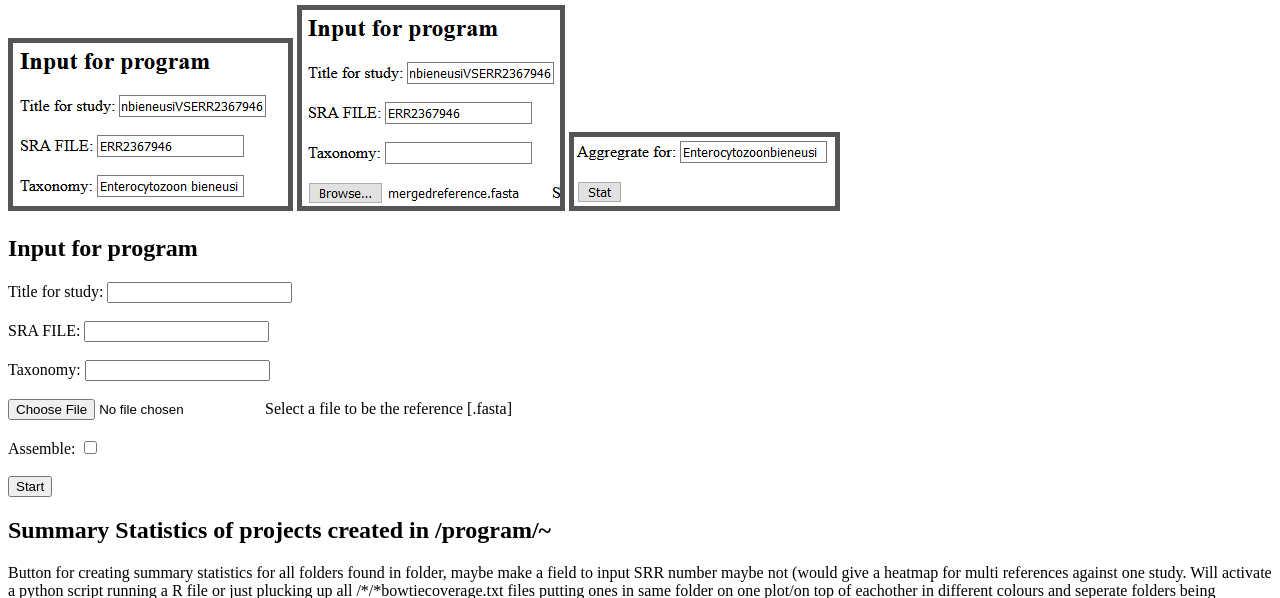
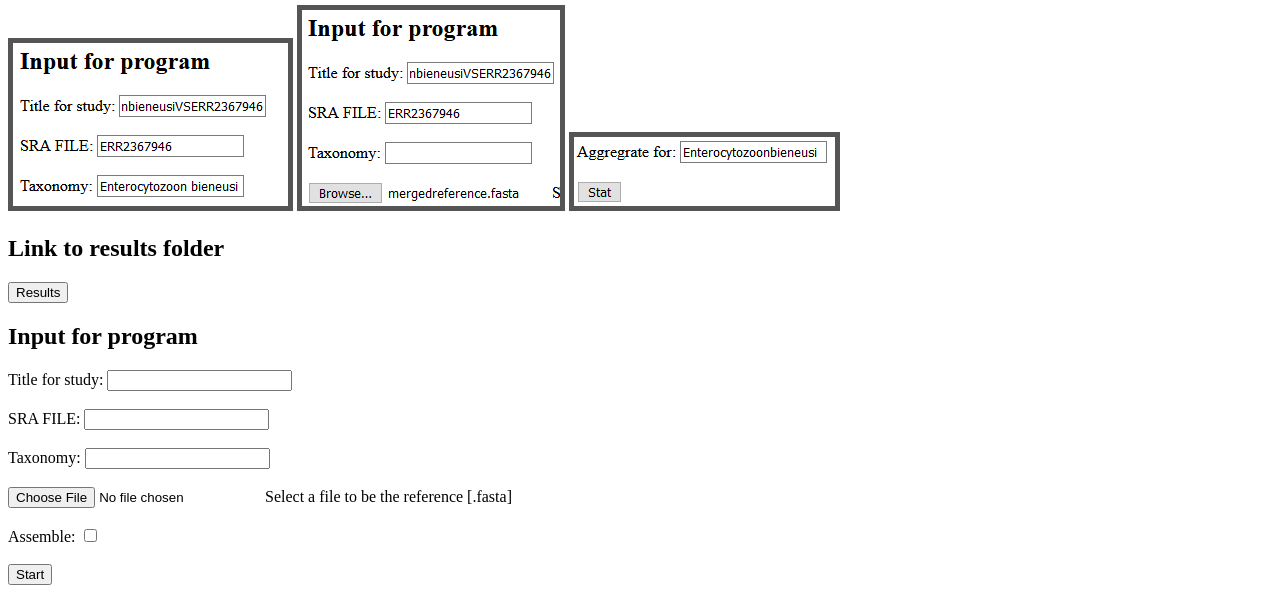
Before and after one commit to keith-harrison/FINDER, a PHP site: page / in a window 1280 px wide. Shown: the part 861-1459 px from the top of the page. Run offline with PHP 8.4, Linux system fonts and the light colour scheme.

Commit message:
Added 2.5gigabase download limit and button to results page

```diff
--- a/website/index.php
+++ b/website/index.php
@@ -59,6 +59,10 @@ img {
     <img src="websiteimages/inputstats.png" alt="Example input for stats">
 
 
+<h2> Link to results folder </h2>
+<a href="/program/">
+    <button>Results</button>
+</a>
 
 
 
```
Also changed, not shown: 1 other file.
